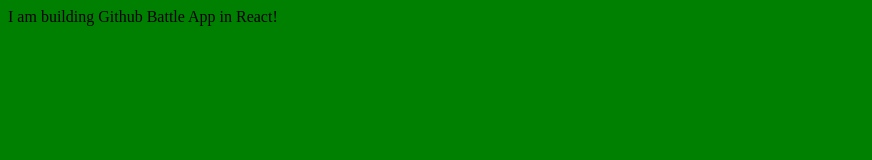
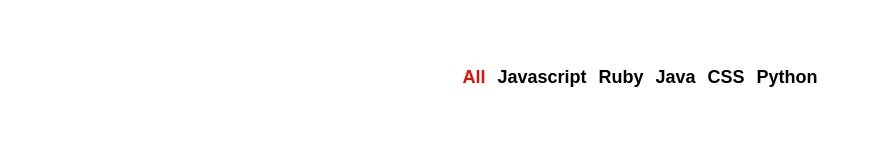
Before and after one commit to sgkadle/github-battle, a React app: page / in a window 1280 px wide. Shown: the whole page, without its empty margins (0-872 px from the left). Built offline with nearby package versions, Linux system fonts and the light colour scheme.

Commit message:
learning props and states

```diff
--- /dev/null
+++ b/app/components/Popular.js
@@ -0,0 +1,38 @@
+import React from 'react'
+
+export default class Popular extends React.Component{
+  constructor(props){
+    super(props)
+
+    this.state = {
+      selectedLanguage : 'All'
+    }
+
+    this.updateLanguage = this.updateLanguage.bind(this)
+  }
+
+  updateLanguage(selectedLanguage){
+    this.setState({
+      selectedLanguage
+    })
+  }
+
+  render() {
+    const languages = ['All', 'Javascript', 'Ruby', 'Java', 'CSS', 'Python']
+
+    return (
+      <ul className='flex-center'>
+        {languages.map((language)=>(
+          <li key={language}>
+            <button
+              className='btn-clear nav-link'
+              style={ this.state.selectedLanguage === language ? { color : '#E30E08'} : null }
+              onClick={ ()=> this.updateLanguage(language)}>
+              {language}
+            </button>
+          </li>
+        ))}
+      </ul>
+    )
+  }
+}
--- a/app/index.css
+++ b/app/index.css
@@ -1,3 +1,41 @@
-body{
-	background-color: green;
+html, body, #app {
+  margin: 0;
+  height: 100%;
+  width: 100%;
 }
+
+body {
+  font-family: -apple-system,BlinkMacSystemFont,Segoe UI,Roboto,Oxygen-Sans,Ubuntu,Cantarell,Helvetica Neue,sans-serif;
+}
+
+ul {
+  padding: 0;
+}
+
+li {
+  list-style-type: none;
+}
+
+.container {
+  max-width: 1200px;
+  margin: 0 auto;
+  padding: 50px;
+}
+
+.flex-center {
+  display: flex;
+  justify-content: center;
+  align-items: center;
+}
+
+.btn-clear {
+  border: none;
+  background: transparent;
+}
+
+.nav-link {
+  font-size: 18px;
+  font-weight: bold;
+  text-decoration: none;
+  color: inherit;
+}
--- a/app/index.js
+++ b/app/index.js
@@ -1,13 +1,13 @@
 import React from 'react'
 import ReactDOM from 'react-dom'
-
 import './index.css'
+import Poplular from './components/Popular'
 
 class App extends React.Component{
 	render() {
 		return (
-			<div>
-				I am building Github Battle App in React!
+			<div className='container'>
+				<Poplular />
 			</div>
 		)
 	}
```
